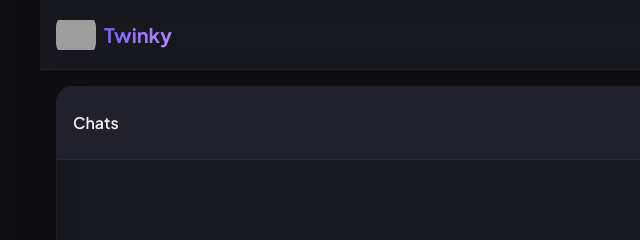
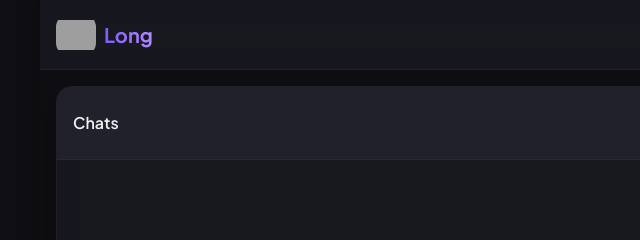
Before and after one commit to codexxxhost2024/twinky, a plain HTML site: page index.html in a window 1280 px wide. Shown: the top 240 px of the page, 0-640 px from the left. Drawn offline with nearby package versions, Linux system fonts and the light colour scheme; grey boxes are pictures that could not be loaded.

Commit message:
Update index.html

```diff
--- a/index.html
+++ b/index.html
@@ -16,7 +16,7 @@
                 <div class="logo-icon">
                     <img src="https://hebbkx1anhila5yf.public.blob.vercel-storage.com/1000112684-clzTv3Nsr2qAjAr1cZX5S4nc8Y5tV6.png" alt="Aitek Software" class="aitek-logo">
                 </div>
-                <h1>Twinky</h1>
+                <h1>Long</h1>
             </div>
             <div class="header-controls">
                 <button id="theme-toggle" class="icon-button" title="Toggle theme">
```
